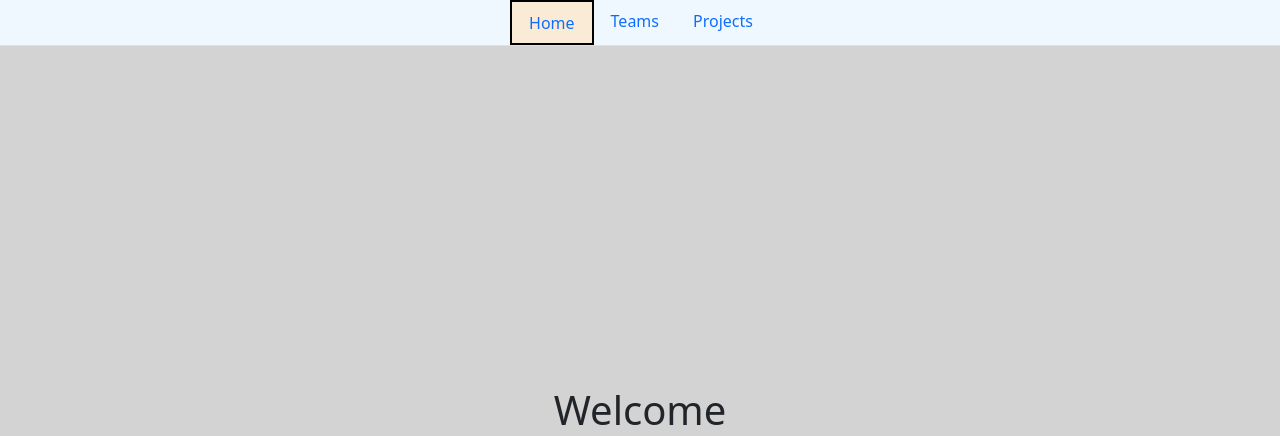
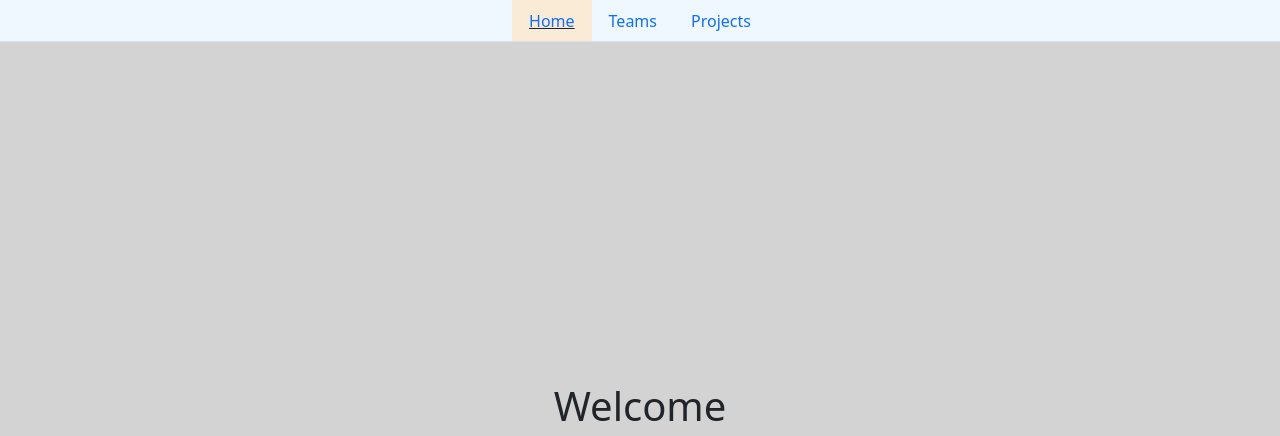
Before and after one commit to austinholmes33/unit-project-4, a Flask app: template templates/home.html in a window 1280 px wide, with the pointer over the restyled element. Shown: the top 436 px of the page. Run offline with Flask 2, Linux system fonts and the light colour scheme; the template is opened without the code that fills it: values that come from a table or form of the project are taken from there, others are empty.

Commit message:
css complete, unable to get delete button functioning

```diff
--- a/static/style.css
+++ b/static/style.css
@@ -57,5 +57,5 @@ body {
 
 .nav-item:hover {
     background-color: antiquewhite;
-    border: solid black 2px;
+    text-decoration: underline;
 }
```
